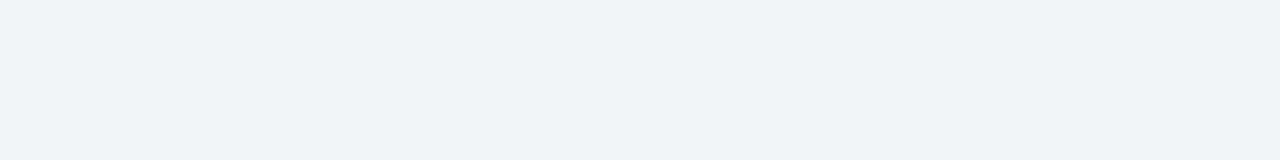
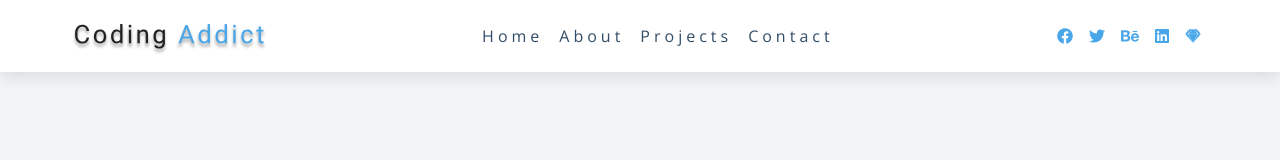
Before and after one commit to Aleksandar-93/JavaScript-HTML-CSS-Praticing, a plain HTML site: page 4-NavBar/index.html in a window 1280 px wide. Drawn offline with nearby package versions, Linux system fonts and the light colour scheme.

Commit message:
adding list and taggle buttn style

```diff
--- a/4-NavBar/index.html
+++ b/4-NavBar/index.html
@@ -1,3 +1,4 @@
+
 <!DOCTYPE html>
 <html lang="en">
   <head>
@@ -14,8 +15,60 @@
     <link rel="stylesheet" href="styles.css" />
   </head>
   <body>
-
-
+    <nav>
+      <div class="nav-center">
+        <!-- nav header -->
+        <div class="nav-header">
+          <img src="./logo.svg" class="logo" alt="logo" />
+          <button class="nav-toggle">
+            <i class="fas fa-bars"></i>
+          </button>
+        </div>
+        <!-- links -->
+        <ul class="links">
+          <li>
+            <a href="index.html">home</a>
+          </li>
+          <li>
+            <a href="about.html">about</a>
+          </li>
+          <li>
+            <a href="projects.html">projects</a>
+          </li>
+          <li>
+            <a href="contact.html">contact</a>
+          </li>
+        </ul>
+        <!-- social media -->
+        <ul class="social-icons">
+          <li>
+            <a href="https://www.twitter.com">
+              <i class="fab fa-facebook"></i>
+            </a>
+          </li>
+          <li>
+            <a href="https://www.twitter.com">
+              <i class="fab fa-twitter"></i>
+            </a>
+          </li>
+          <li>
+            <a href="https://www.twitter.com">
+              <i class="fab fa-behance"></i>
+            </a>
+          </li>
+          <li>
+            <a href="https://www.twitter.com">
+              <i class="fab fa-linkedin"></i>
+            </a>
+          </li>
+          <li>
+            <a href="https://www.twitter.com">
+              <i class="fab fa-sketch"></i>
+            </a>
+          </li>
+        </ul>
+      </div>
+    </nav>
     <!-- javascript -->
     <script src="app.js"></script>
   </body>
--- a/4-NavBar/styles.css
+++ b/4-NavBar/styles.css
@@ -3,7 +3,7 @@
 Fonts
 ===============
 */
-@import url('https://fonts.googleapis.com/css?family=Open+Sans|Roboto:400,700&display=swap');
+@import url("https://fonts.googleapis.com/css?family=Open+Sans|Roboto:400,700&display=swap");
 
 /*
 ===============
@@ -18,7 +18,7 @@ Variables
   --clr-primary-3: hsl(205, 72%, 37%);
   --clr-primary-4: hsl(205, 63%, 48%);
   /* primary/main color */
-  --clr-primary-5: hsl(205, 78%, 60%);
+  --clr-primary-5: #49a6e9;
   /* lighter shades of primary color */
   --clr-primary-6: hsl(205, 89%, 70%);
   --clr-primary-7: hsl(205, 90%, 76%);
@@ -43,11 +43,11 @@ Variables
   --clr-green-dark: hsl(125, 67%, 44%);
   --clr-green-light: hsl(125, 71%, 66%);
   --clr-black: #222;
-  --ff-primary: 'Roboto', sans-serif;
-  --ff-secondary: 'Open Sans', sans-serif;
+  --ff-primary: "Roboto", sans-serif;
+  --ff-secondary: "Open Sans", sans-serif;
   --transition: all 0.3s linear;
-  --spacing: 0.1rem;
-  --radius: 0.25rem;
+  --spacing: 0.25rem;
+  --radius: 0.5rem;
   --light-shadow: 0 5px 15px rgba(0, 0, 0, 0.1);
   --dark-shadow: 0 5px 15px rgba(0, 0, 0, 0.2);
   --max-width: 1170px;
@@ -79,6 +79,13 @@ ul {
 a {
   text-decoration: none;
 }
+img:not(.logo) {
+  width: 100%;
+}
+img {
+  display: block;
+}
+
 h1,
 h2,
 h3,
@@ -130,6 +137,24 @@ p {
 }
 /*  global classes */
 
+.btn {
+  text-transform: uppercase;
+  background: transparent;
+  color: var(--clr-black);
+  padding: 0.375rem 0.75rem;
+  letter-spacing: var(--spacing);
+  display: inline-block;
+  transition: var(--transition);
+  font-size: 0.875rem;
+  border: 2px solid var(--clr-black);
+  cursor: pointer;
+  box-shadow: 0 1px 3px rgba(0, 0, 0, 0.2);
+  border-radius: var(--radius);
+}
+.btn:hover {
+  color: var(--clr-white);
+  background: var(--clr-black);
+}
 /* section */
 .section {
   padding: 5rem 0;
@@ -150,7 +175,6 @@ main {
   display: grid;
   place-items: center;
 }
-
 /*
 ===============
 Navbar
@@ -199,9 +223,9 @@ nav {
   display: none;
 }
 .links {
-  /* height: 0;
+  height: 0;
   overflow: hidden;
-  transition: var(--transition); */
+  transition: var(--transition);
 }
 .show-links {
   height: 10rem;
```
